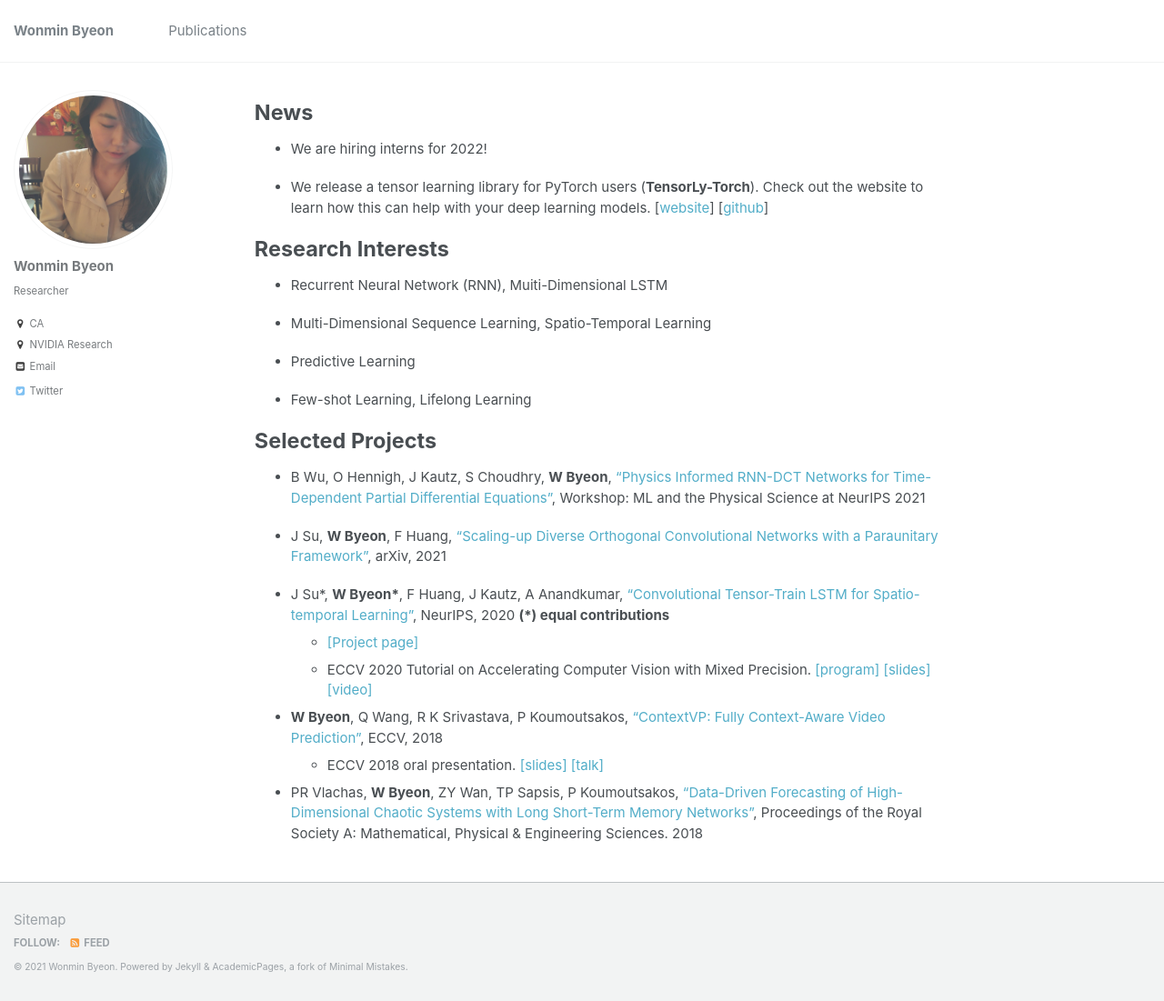
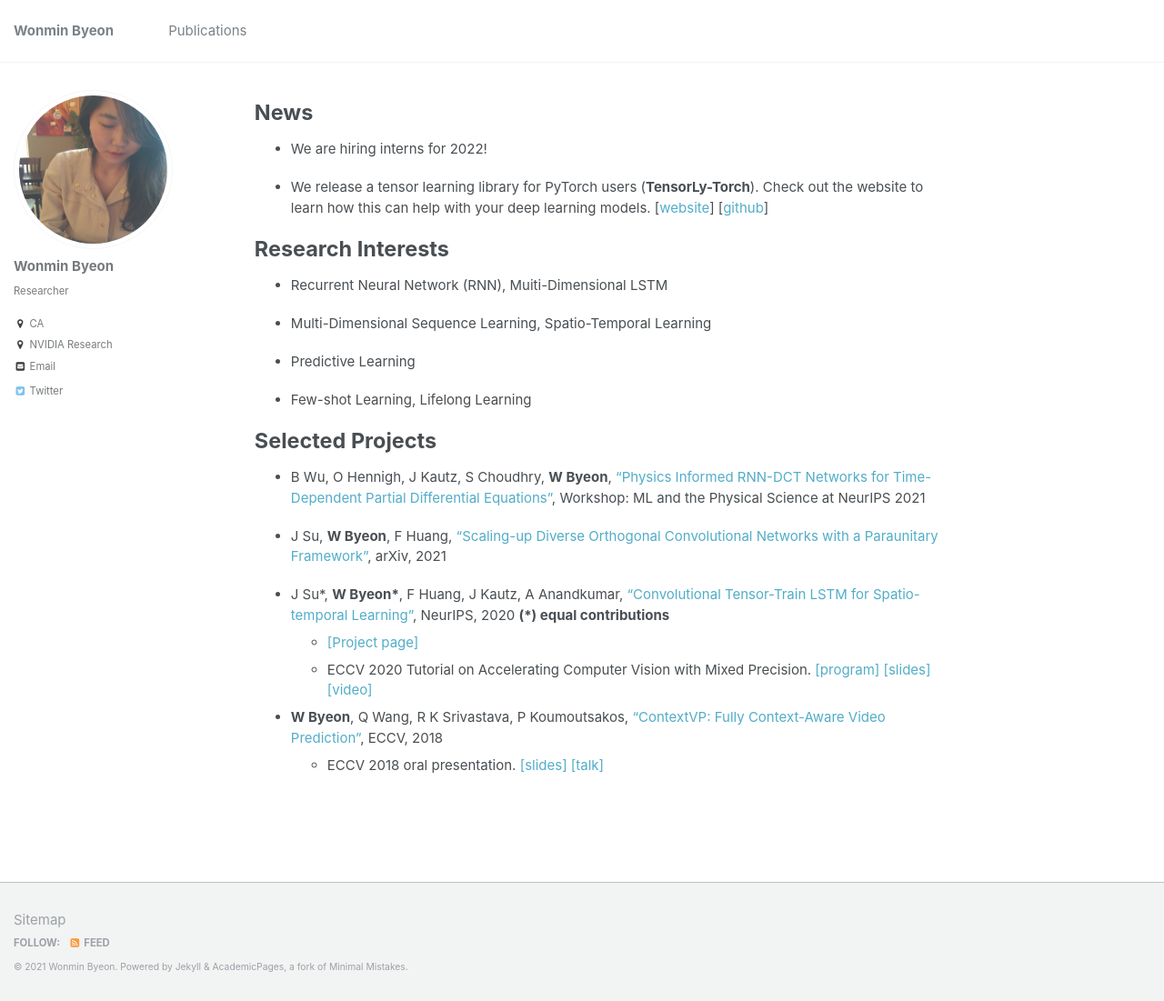
Before and after one commit to wonmin-byeon/wonmin-byeon.github.io, a Jekyll site: the page built from _pages/about.md, in a window 1280 px wide and 1101 px high. Shown: the whole window at 91% size. Built offline with Jekyll 4.4.1, drawn with Linux system fonts in a browser that asks for light colours.

Commit message:
update the front page

```diff
--- a/_pages/about.md
+++ b/_pages/about.md
@@ -39,4 +39,5 @@ Selected Projects
     - ECCV 2018 oral presentation. [[slides]](http://wonmin-byeon.github.io/files/byeon-contextvp-eccv18-oral.pdf) [[talk]](https://www.youtube.com/watch?time_continue=431&v=9ncoStGl4VA)
 
 
-* PR Vlachas, <b>W Byeon</b>, ZY Wan, TP Sapsis, P Koumoutsakos, ["Data-Driven Forecasting of High-Dimensional Chaotic Systems with Long Short-Term Memory Networks"](https://wonmin-byeon.github.io/publication/2018-05-01-chaotic-lstm), Proceedings of the Royal Society A: Mathematical, Physical & Engineering Sciences. 2018
+<!-- * PR Vlachas, <b>W Byeon</b>, ZY Wan, TP Sapsis, P Koumoutsakos, ["Data-Driven Forecasting of High-Dimensional Chaotic Systems with Long Short-Term Memory Networks"](https://wonmin-byeon.github.io/publication/2018-05-01-chaotic-lstm), Proceedings of the Royal Society A: Mathematical, Physical & Engineering Sciences. 2018
+ -->
```
